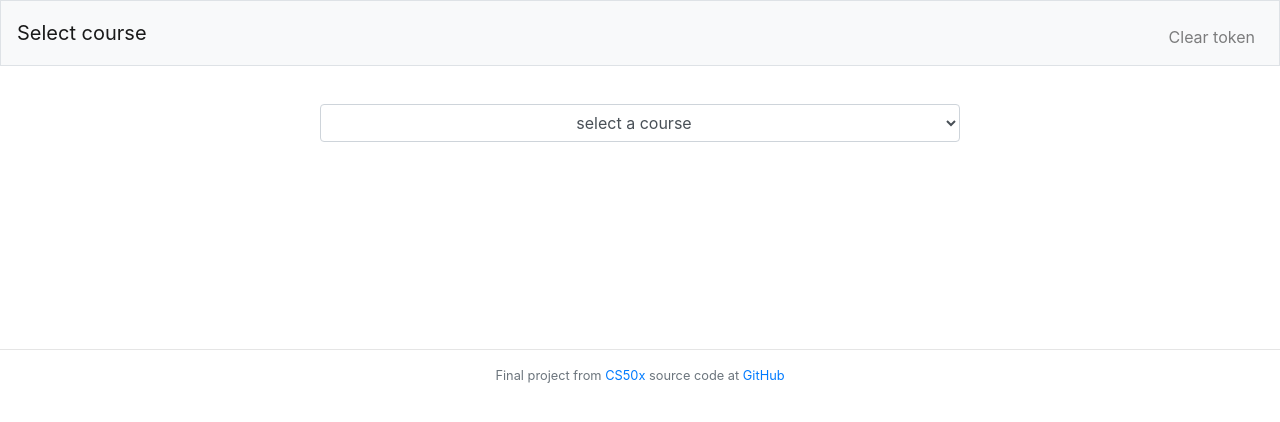
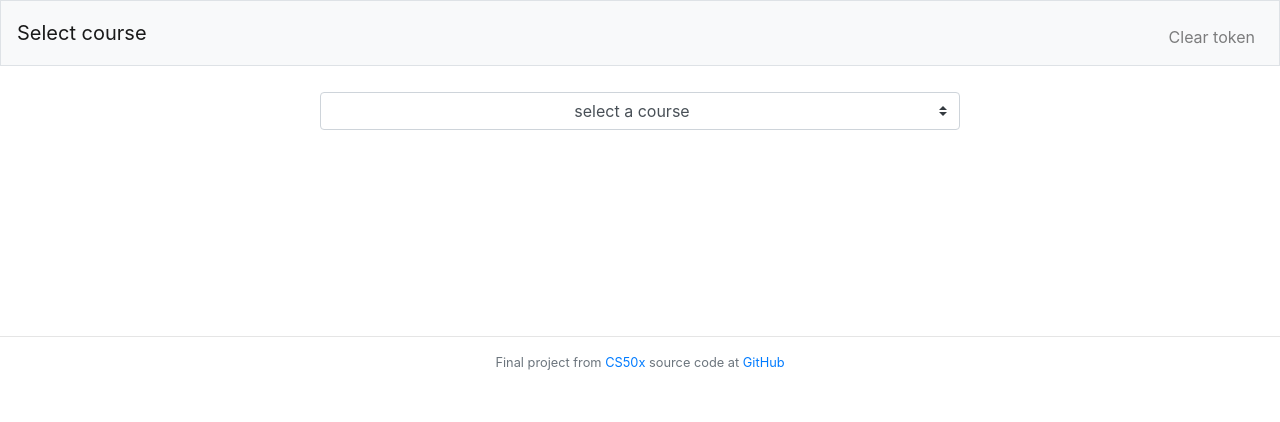
Before and after one commit to Chris-48/classroom-submission-data, a Flask app: template templates/select.html in a window 1280 px wide. Shown: the top 422 px of the page. Run offline with Flask 2, Linux system fonts and the light colour scheme; the template is opened without the code that fills it, so the values that code supplies are empty; the visitor is signed in with stand-in values (Sample User, id 1); some libraries are stand-ins or nearby versions.

Commit message:
bad style

```diff
--- a/app.py
+++ b/app.py
@@ -1,3 +1,6 @@
+import os
+from requests import post
+
 from flask import render_template
 from flask import Flask
 from flask import request
@@ -5,14 +8,11 @@ from flask import redirect
 from flask import session
 from flask.helpers import url_for
 
-import os
-from requests import post
-
-import google.oauth2.credentials
 import google_auth_oauthlib.flow
 import googleapiclient.discovery
 
 from helpers import credentials_to_dict
+from helpers import get_credentials
 from connections.classroom_connection import classroom_connection
 
 app = Flask(__name__)
@@ -50,9 +50,8 @@ def select():
     courses = None
 
     if "credentials" in session:
-        credentials = google.oauth2.credentials.Credentials(**session['credentials'])
 
-        with classroom_connection(credentials) as classroom:
+        with classroom_connection(get_credentials()) as classroom:
             courses = classroom.get_courses()
 
     return render_template("select.html", courses=courses)
@@ -64,10 +63,8 @@ def request_api():
     course_id = request.form.get("course_id")
     topic_id = request.form.get("topic_id")
 
-    credentials = google.oauth2.credentials.Credentials(**session['credentials'])
-
     if course_id:
-        with classroom_connection(credentials) as classroom:
+        with classroom_connection(get_credentials()) as classroom:
             if topic_id:
                 return classroom.get_activities_from_topic(course_id, topic_id)
 
@@ -83,14 +80,11 @@ def submission_data():
     course_id = request.form.get("course_id")
     activity_id = request.form.get("activity_id")
 
-    credentials = google.oauth2.credentials.Credentials(**session['credentials'])
-
-    with classroom_connection(credentials) as classroom:
+    with classroom_connection(get_credentials()) as classroom:
         students = classroom.get_students(course_id)
 
         students_submission_states = classroom.submission_data(course_id, activity_id, students)
-    print(students_submission_states)
-    return render_template("submission_data.html", students_submission_states=students_submission_states)
+    return render_template("submission_data.html", students_submission_states=sorted(students_submission_states.items()))
 
 
 @app.route("/login")
@@ -127,10 +121,8 @@ def oauth2callback():
 def logout():
     if 'credentials' in session:
 
-        credentials = google.oauth2.credentials.Credentials(**session['credentials'])
-
         revoke = post('https://oauth2.googleapis.com/revoke',
-        params={'token': credentials.token},
+        params = {'token': get_credentials().token},
         headers = {'content-type': 'application/x-www-form-urlencoded'})
 
         del session["credentials"]
--- a/static/style.css
+++ b/static/style.css
@@ -1,6 +1,5 @@
 .content{
     text-align: center;
-    padding-top: 1%;
 }
 
 .form-control{
@@ -19,12 +18,20 @@ input{
 }
 
 footer{
-    padding-bottom: 2%;
+    padding-bottom: 1%;
     margin: auto;
 }
 
-#get-button{
+.btn{
     text-align: center;
     margin: auto;
     margin-top: 2%;
 }
+
+.Missing{
+    color: red;
+}
+
+.Done{
+    color: chartreuse;
+}
--- a/templates/layout.html
+++ b/templates/layout.html
@@ -34,9 +34,8 @@
 
         {% block main %}{% endblock %}
 
-        <hr>
-
         <footer class="small text-center text-muted">
+            <hr>
             Final project from
             <a href="https://cs50.harvard.edu/x/">CS50x</a>
             source code at
--- a/templates/select.html
+++ b/templates/select.html
@@ -15,13 +15,17 @@
             courses.css({'visibility': 'visible'})
 
             courses.change(() =>{
+                topics.css({'visibility':'hidden'})
+                activities.css({'visibility':'hidden'})
+                button.css({'visibility':'hidden'})
+
                 $.post(
                     '/request_api',
                     {
                         'course_id': courses.val()
                     },
                     (request_topics) =>{
-                        html = '<option disabled selected value> select a topic </option>';
+                        html = '<option disabled selected style="display:none;"> select a topic </option>';
 
                         for (let topic in request_topics)
                         {
@@ -35,6 +39,9 @@
                 });
 
             topics.change(() =>{
+                activities.css({'visibility':'hidden'})
+                button.css({'visibility':'hidden'})
+
                 $.post(
                     '/request_api',
                     {
@@ -42,7 +49,7 @@
                         'topic_id': topics.val()
                     },
                     (request_activities) =>{
-                        html = '<option disabled selected value> select a activity </option>';
+                        html = '<option disabled selected style="display:none;"> select a activity </option>';
 
                         for (let activity in request_activities)
                         {
@@ -68,19 +75,23 @@
 
     <form action="/submission_data" method="POST">
 
-        <select class="form-control hidden" name="course_id" id="courses">
-            <option disabled selected value> select a course </option>
+        <select class="btn btn-danger dropdown-toggle form-control custom-select hidden" name="course_id" id="courses">
+            <option disabled selected style="display:none;"> select a course </option>
             {% for course in courses%}
                 <option value="{{courses[course]}}">{{course}}</option>
             {%endfor%}
         </select>
-        <select class="form-control hidden" name="topic_id" id="topics"></select>
-        <select class="form-control hidden" name="activity_id" id="activities"></select>
+        <select class="btn btn-warning dropdown-toggle form-control custom-select hidden" name="topic_id" id="topics"></select>
+        <select class="btn btn-success dropdown-toggle form-control custom-select hidden" name="activity_id" id="activities"></select>
+
+        <br>
 
         <input id="get-button" class="btn btn-primary hidden" type="submit" value="GO">
     </form>
 
     {% else %}
-        <a class="btn btn-primary" href="/login">Log In</a>
+        <div style="margin-bottom: 34%;">
+            <a class="btn btn-primary btn-lg" href="/login">Log In</a>
+        </div>
     {% endif %}
 {%endblock%}
--- a/templates/submission_data.html
+++ b/templates/submission_data.html
@@ -12,10 +12,10 @@
         </thead>
         <tbody>
 
-            {% for student_submission_states in students_submission_states %}
+            {% for student in students_submission_states %}
                 <tr>
-                    <td>{{student_submission_states}}</td>
-                    <td>{{students_submission_states[student_submission_states]}}</td>
+                    <td>{{student[0]}}</td>
+                    <td class="{{student[1]}}">{{student[1]}}</td>
                 </tr>
             {% endfor %}
         </tbody>
```
Also changed, not shown: connections/classroom_connection.py (+33 -9 lines), helpers.py (+8 -0 lines).
